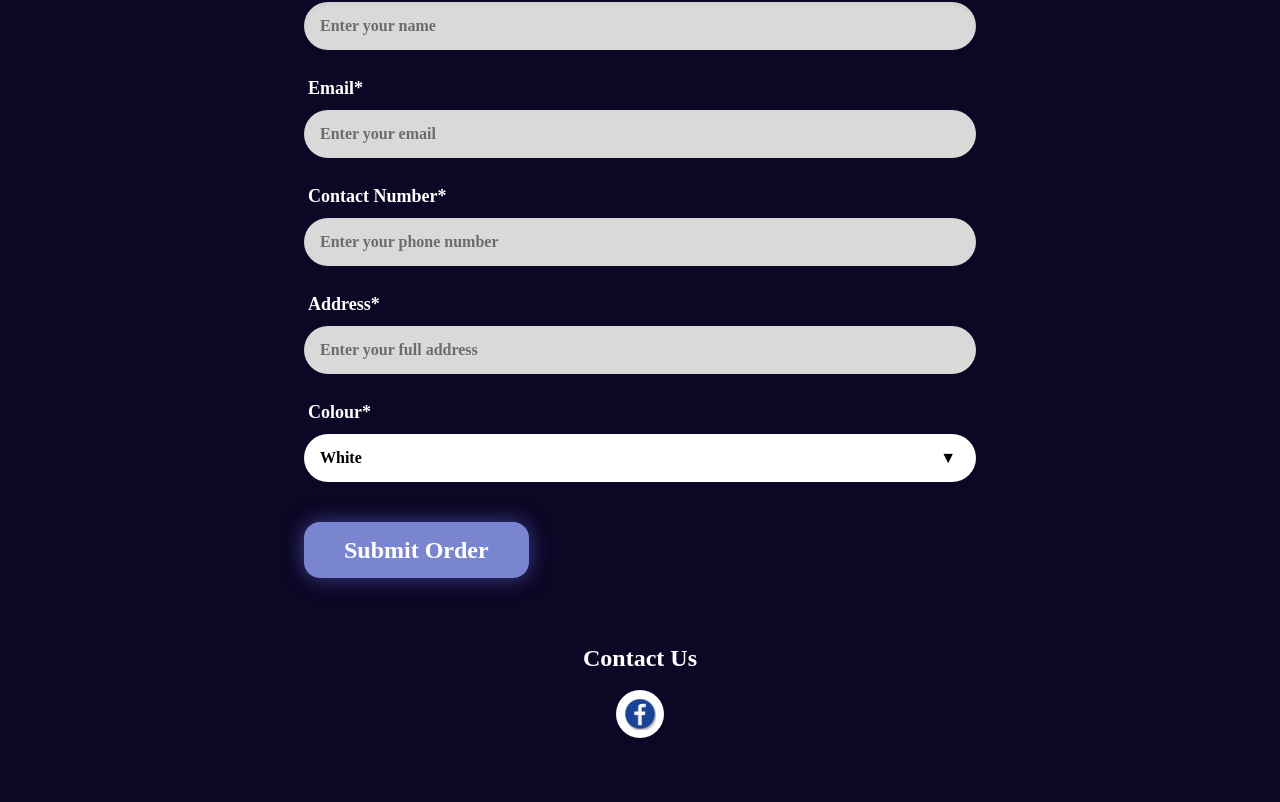
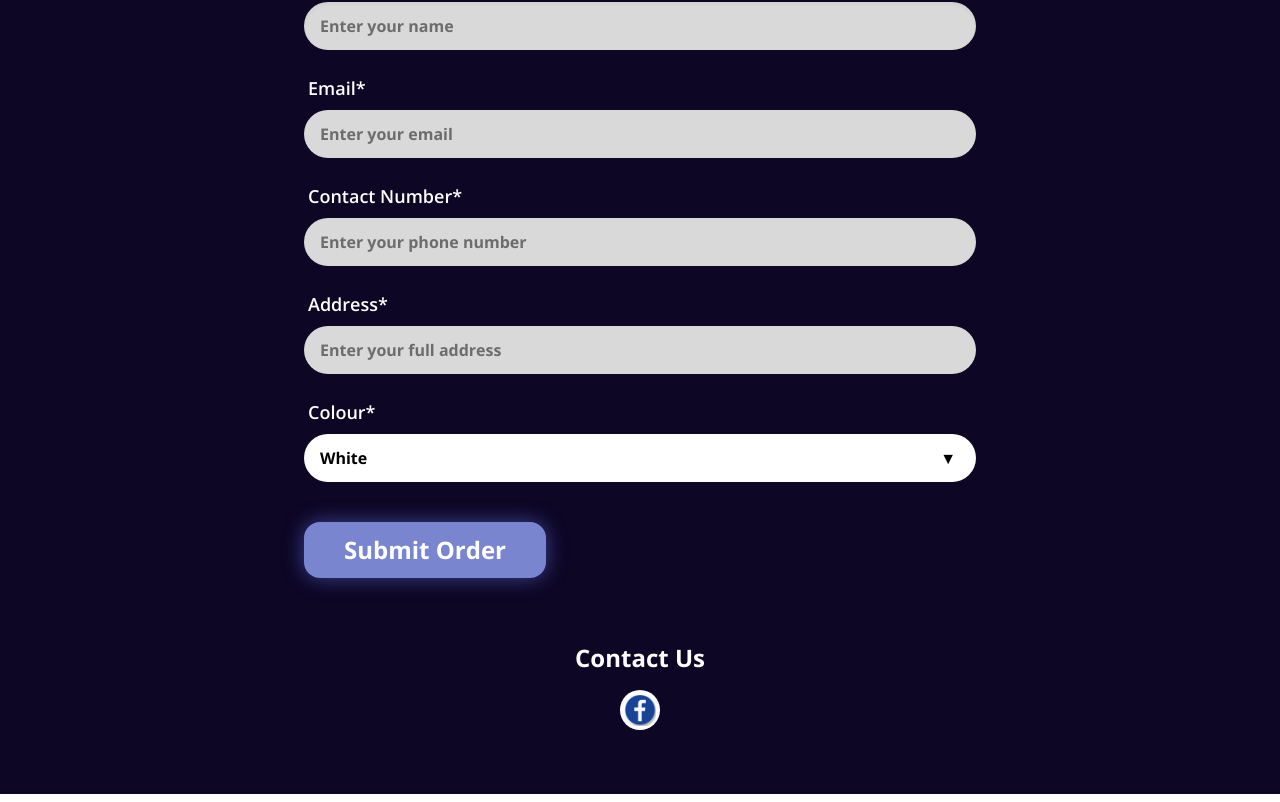
Before and after one commit to annu12332/Apple-Studio-bd, a React (Vite) app: page / in a window 1280 px wide. Shown: the part 4504-5306 px from the top of the page. Built offline with nearby package versions, Linux system fonts and the light colour scheme.

Commit message:
font update

```diff
--- a/index.html
+++ b/index.html
@@ -11,6 +11,10 @@
   <link rel="preconnect" href="https://fonts.gstatic.com" crossorigin>
   <link href="https://fonts.googleapis.com/css2?family=Roboto:ital,wght@0,100..900;1,100..900&display=swap"
     rel="stylesheet">
+
+    <link rel="preconnect" href="https://fonts.googleapis.com">
+<link rel="preconnect" href="https://fonts.gstatic.com" crossorigin>
+<link href="https://fonts.googleapis.com/css2?family=Open+Sans:ital,wght@0,300..800;1,300..800&display=swap" rel="stylesheet">
 </head>
 
 <body>
--- a/src/allComponents/OrderForm.jsx
+++ b/src/allComponents/OrderForm.jsx
@@ -22,15 +22,15 @@
     };
 
     return (
-        <section id='order-form' className="bg-[#0d0625] min-h-screen flex flex-col items-center py-16 px-4 text-white font-[roboto-font] font-extrabold">
+        <section id='order-form' className="bg-[#0d0625] min-h-screen flex flex-col items-center py-16 px-4 text-white open-sans font-extrabold">
             <div className="text-center mb-10">
                 <span className="bg-[#792b71] px-6 py-1 rounded-full text-2xl font-extrabold font-[roboto-font] uppercase tracking-wider shadow-[0_0_15px_#ff46ff]">
                     Special Offer
                 </span>
 
-                <h2 className="text-2xl md:text-5xl font-bold mt-4 flex flex-col items-center justify-center gap-2 text-center">
+                <h2 className="text-2xl md:text-5xl font-bold  mt-4 flex flex-col items-center justify-center gap-2 text-center">
                     {/* First Line */}
-                    <div className="flex flex-wrap items-center justify-center gap-2">
+                    <div className="flex flex-wrap  items-center justify-center gap-2">
                         Buy Now at
                         <span className="bg-[#ffff00] text-black px-3 py-1 rounded-full shadow-[0_0_20px_rgba(250,204,21,0.6)]">
                             1490 ৳
@@ -132,7 +132,7 @@
             <div className="mt-16 text-center">
                 <h4 className="text-2xl font-bold mb-4">Contact Us</h4>
                 <div className="flex justify-center">
-                    <a href="https://www.facebook.com/share/1AQctWLfn6/" className="bg-white p-2 rounded-full hover:scale-110 transition">
+                    <a href="https://www.facebook.com/share/1AQctWLfn6/" className="bg-white p-1 rounded-full hover:scale-110 transition">
                         <img src="facebook.png" alt="Facebook" className="w-8 h-8" />
                     </a>
                 </div>
--- a/src/index.css
+++ b/src/index.css
@@ -2,7 +2,7 @@
 @plugin "daisyui";
 
 @import url('https://fonts.googleapis.com/css2?family=Roboto:ital,wght@0,100..900;1,100..900&display=swap');
-
+@import url('https://fonts.googleapis.com/css2?family=Open+Sans:ital,wght@0,300..800;1,300..800&display=swap');
 
 .roboto-font {
     font-family: "Roboto", sans-serif;
@@ -13,6 +13,16 @@
         "wdth" 100;
 }
 
+
+.open-sans {
+  font-family: "Open Sans", sans-serif;
+  font-optical-sizing: auto;
+  font-weight:bold;
+  font-style: normal;
+  font-variation-settings:
+    "wdth" 100;
+}
+
 html {
     scroll-behavior: smooth;
 }
```
Also changed, not shown: 1 other file (tests, documents, lock files or other folders).
